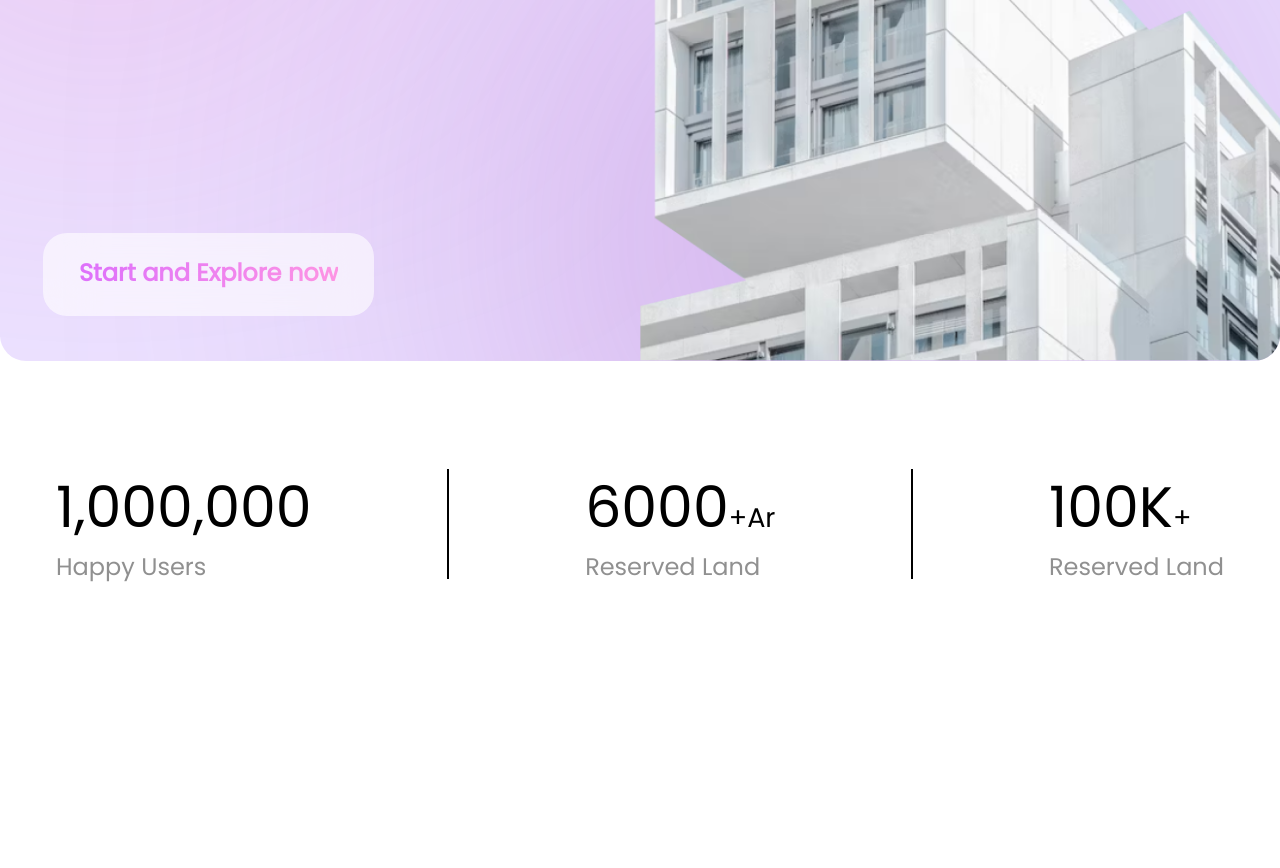
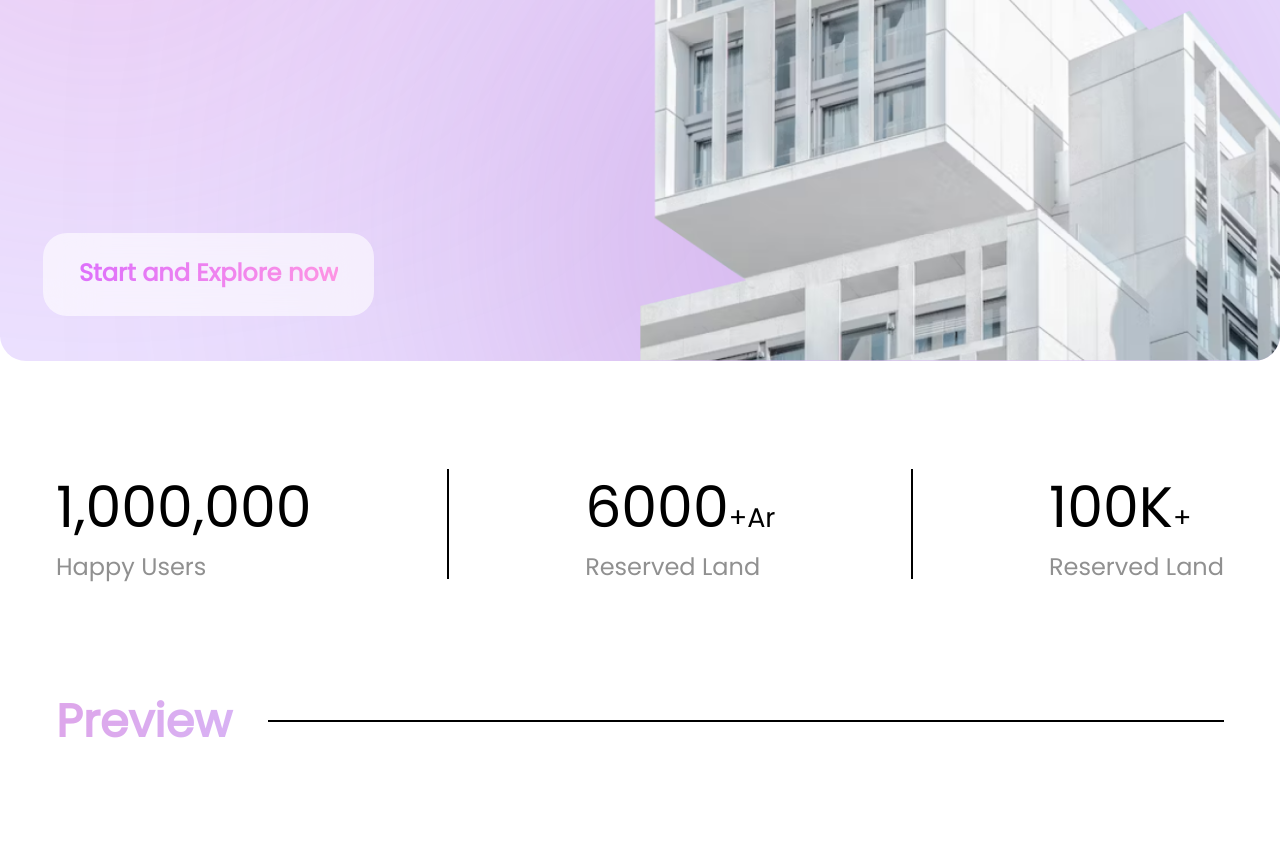
Before and after one commit to memoowi/deko-by-yasraffad, a website: page index.html in a window 1280 px wide. Shown: the part 426-1294 px from the top of the page. Before the commit the page ends 1061 px from the top, so only its background shows below. Drawn offline with Linux system fonts and the light colour scheme.

Commit message:
modified:   dist/output.css 	modified:   index.html 	modified:   src/input.css

```diff
--- a/index.html
+++ b/index.html
@@ -156,5 +156,25 @@
         </div>
     </section>
     <!-- End of Review -->
+
+    <!-- Preview -->
+    <section id="preview" class="py-[52px]">
+        <div class="container px-14">
+            <div class="w-full mb-[60px]">
+                <div class="flex">
+                    <h2 class="text-title font-bold title-preview pr-9">
+                        Preview
+                    </h2>
+                    <div class="line w-full my-auto">
+                        <div class="h-[2px] bg-black relative"></div>
+                    </div>
+                </div>
+            </div>
+            <div>
+
+            </div>
+        </div>
+    </section>
+    <!-- End of Preview -->
 </body>
 </html>
--- a/src/input.css
+++ b/src/input.css
@@ -47,3 +47,10 @@ body {
     margin-bottom: -157px;
     margin-right: 106px;
 }
+
+.title-preview {
+    background: linear-gradient(90deg, #DDA7EB 8.77%, #D4BCFC 151.86%);
+    background-clip: text;
+    -webkit-background-clip: text;
+    -webkit-text-fill-color: transparent;
+}
```
Also changed, not shown: dist/output.css.
